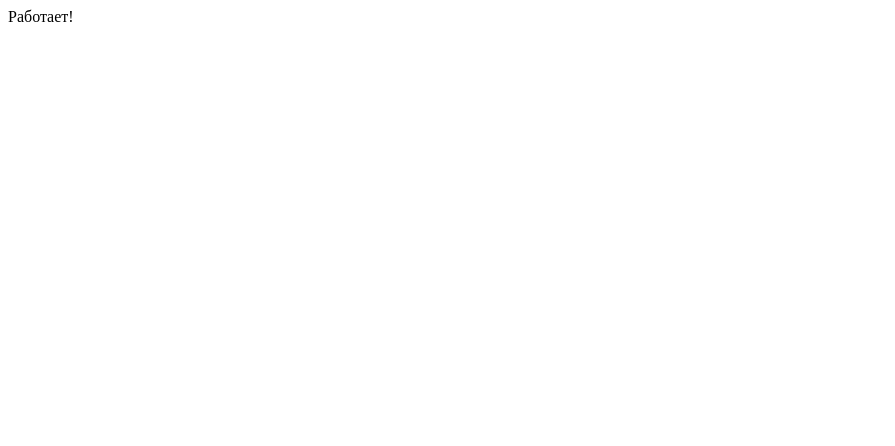
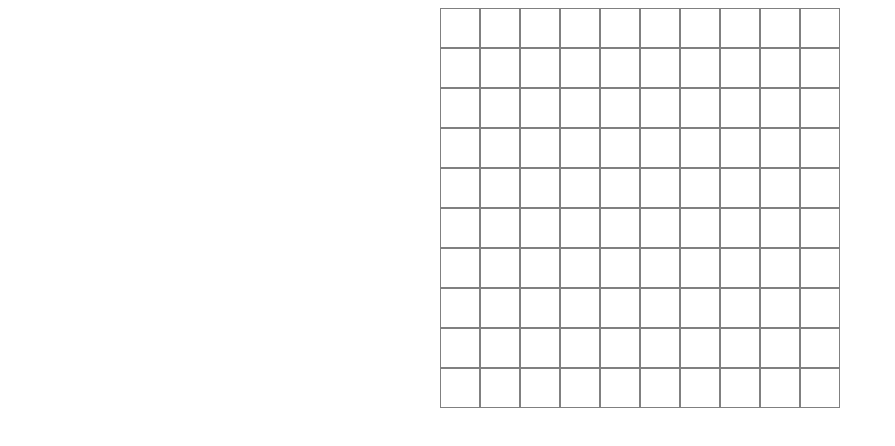
Before and after one commit to MrEnline/battleship-react, a React (Create React App) app: page / in a window 1280 px wide. Shown: the top 446 px of the page, without its empty margins (0-895 px from the left). Built offline with nearby package versions, Linux system fonts and the light colour scheme.

Commit message:
release field and events click

```diff
--- a/package.json
+++ b/package.json
@@ -10,6 +10,7 @@
     "@types/node": "^16.11.33",
     "@types/react": "^18.0.8",
     "@types/react-dom": "^18.0.3",
+    "classnames": "^2.3.1",
     "react": "^18.1.0",
     "react-dom": "^18.1.0",
     "react-scripts": "5.0.1",
--- a/src/App.tsx
+++ b/src/App.tsx
@@ -1,7 +1,22 @@
-import React from "react";
+import { useState } from "react";
+import Field from "../src/components/field/Field";
+import { generateShips } from "../src/utils/Init";
 
 const App = () => {
-    return <div>Работает!</div>;
+    const [stateCells, setStateCells] = useState<{}>({});
+    const [coordShips, setCoordShips] = useState<Array<Array<string>>>(
+        generateShips(true),
+    );
+
+    return (
+        <div>
+            <Field
+                stateCells={stateCells}
+                coordShips={coordShips}
+                onChangeField={setStateCells}
+            />
+        </div>
+    );
 };
 
 export default App;
--- /dev/null
+++ b/src/components/field/Field.module.css
@@ -0,0 +1,19 @@
+.field {
+    display: flex;
+    flex-wrap: wrap;
+    margin: auto;
+}
+
+.cells {
+    border: 1px solid grey;
+    width: 38px;
+    height: 38px;
+}
+
+.cell_color__hit {
+    background-color: rgba(38, 235, 21, 0.932);
+}
+
+.cell_color__miss {
+    background-color: rgba(194, 202, 228, 0.932);
+}
--- /dev/null
+++ b/src/components/field/Field.tsx
@@ -0,0 +1,66 @@
+import { FC } from "react";
+import { FIELD_SIZE, CELL_SIZE } from "./../../utils/Constants";
+import styles from "./Field.module.css";
+import classNames from "classnames";
+
+interface StateCellsProp {
+    [index: string]: boolean;
+}
+
+interface FieldProps {
+    stateCells: StateCellsProp;
+    coordShips: Array<Array<string>>;
+    onChangeField: (obj: {}) => void;
+}
+
+const Field: FC<FieldProps> = ({ stateCells, coordShips, onChangeField }) => {
+    const generateField = () => {
+        const arrItems = [];
+
+        for (let i = 1; i <= FIELD_SIZE.columns; i++) {
+            for (let j = 1; j <= FIELD_SIZE.rows; j++) {
+                arrItems.push(
+                    <div
+                        className={classNames(styles.cells, {
+                            [styles.cell_color__hit]: stateCells[`${i}_${j}`],
+                            [styles.cell_color__miss]:
+                                stateCells[`${i}_${j}`] !== undefined
+                                    ? !stateCells[`${i}_${j}`]
+                                    : false,
+                        })}
+                        key={`${(i - 1) * FIELD_SIZE.columns + j}`}
+                        data-xy={`${i}_${j}`}
+                    ></div>,
+                );
+            }
+        }
+        return arrItems;
+    };
+
+    const changeStateCell = (event: React.MouseEvent<HTMLDivElement>) => {
+        const newStateCells = { ...stateCells };
+        const target: HTMLDivElement = event.target as HTMLDivElement;
+        const id: string = target.dataset.xy as string;
+        newStateCells[id] = false;
+        for (let i = 0; i < coordShips.length; i++) {
+            if (coordShips[i].includes(id)) {
+                newStateCells[id] = true;
+            }
+        }
+        onChangeField(newStateCells);
+    };
+
+    return (
+        <div
+            onClick={(event: React.MouseEvent<HTMLDivElement>) =>
+                changeStateCell(event)
+            }
+            className={styles.field}
+            style={{ width: FIELD_SIZE.columns * CELL_SIZE }}
+        >
+            {generateField()}
+        </div>
+    );
+};
+
+export default Field;
--- /dev/null
+++ b/src/utils/Constants.ts
@@ -0,0 +1,2 @@
+export const FIELD_SIZE = { rows: 10, columns: 10 };
+export const CELL_SIZE: number = 40;
--- /dev/null
+++ b/src/utils/Init.ts
@@ -0,0 +1,50 @@
+import { FIELD_SIZE } from "./Constants";
+
+enum Limits {
+    Max = FIELD_SIZE.columns,
+    Min = 1,
+}
+
+enum DirectionGeneration {
+    right = 1,
+    bottom,
+    left,
+    top,
+}
+
+export const generateShips = (generate: boolean) => {
+    if (generate) {
+        const coord = generateRandomCoord();
+        // const route: number =
+        //     Math.floor(Math.random() * (maxCoord - minCoord + 1)) + minCoord;
+        let shipL = [];
+        if (
+            coord.y + 2 <= FIELD_SIZE.columns &&
+            coord.x + 1 <= FIELD_SIZE.rows
+        ) {
+            shipL = [...[`${coord.y}_${coord.x}`, `${coord.y + 1}_${coord.x}`]];
+        }
+        return [
+            ["1_1", "2_1", "3_1", "4_1", "4_2"],
+            ["1_4", "2_4", "3_4", "4_4"],
+            ["7_1"],
+            ["9_5"],
+        ];
+    }
+    return [];
+};
+
+interface TypeCoord {
+    y: number;
+    x: number;
+}
+
+function generateRandomCoord(): TypeCoord {
+    const maxCoord: number = FIELD_SIZE.columns;
+    const minCoord: number = 1;
+    const y: number =
+        Math.floor(Math.random() * (maxCoord - minCoord + 1)) + minCoord;
+    const x: number =
+        Math.floor(Math.random() * (maxCoord - minCoord + 1)) + minCoord;
+    return { y, x };
+}
```
Also changed, not shown: 1 other file (tests, documents, lock files or other folders).
